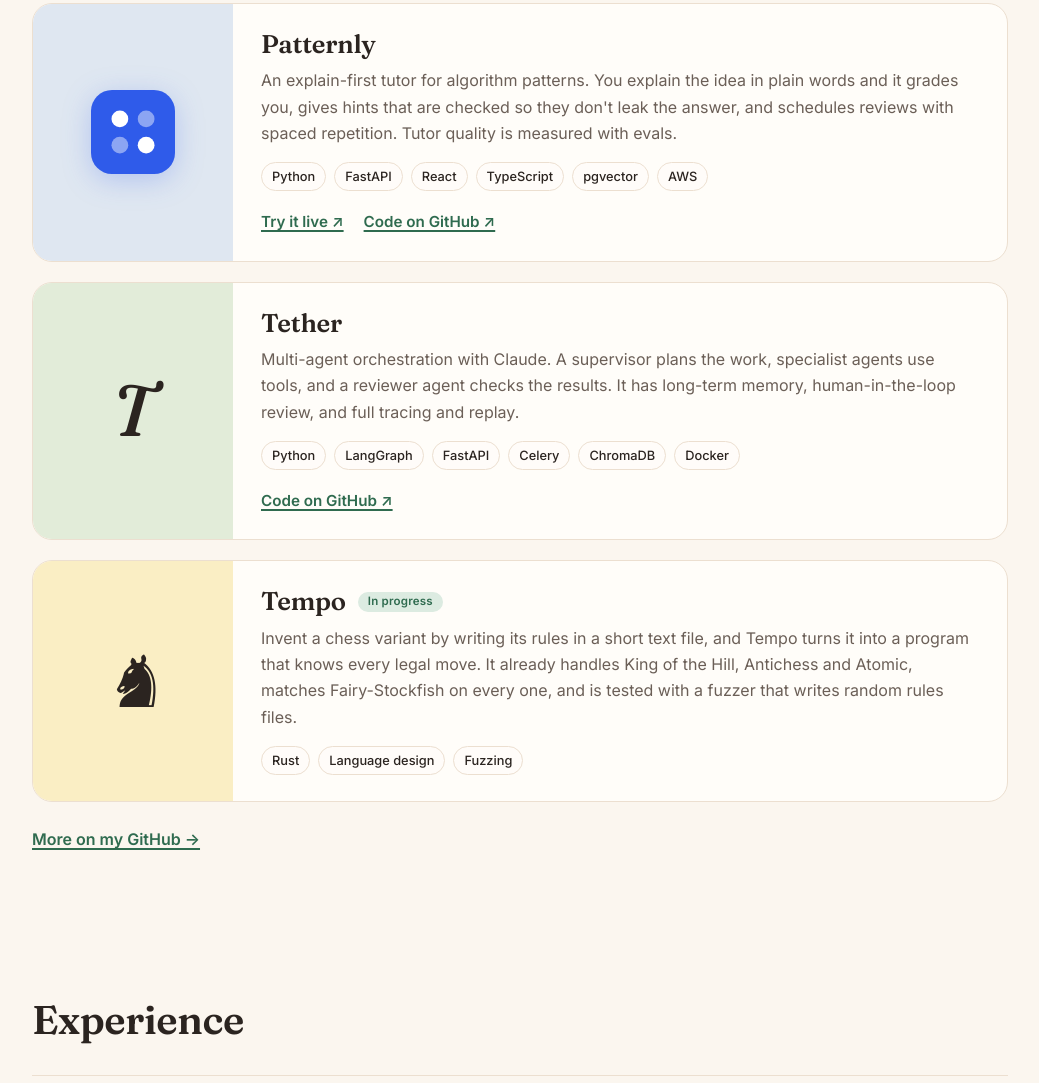
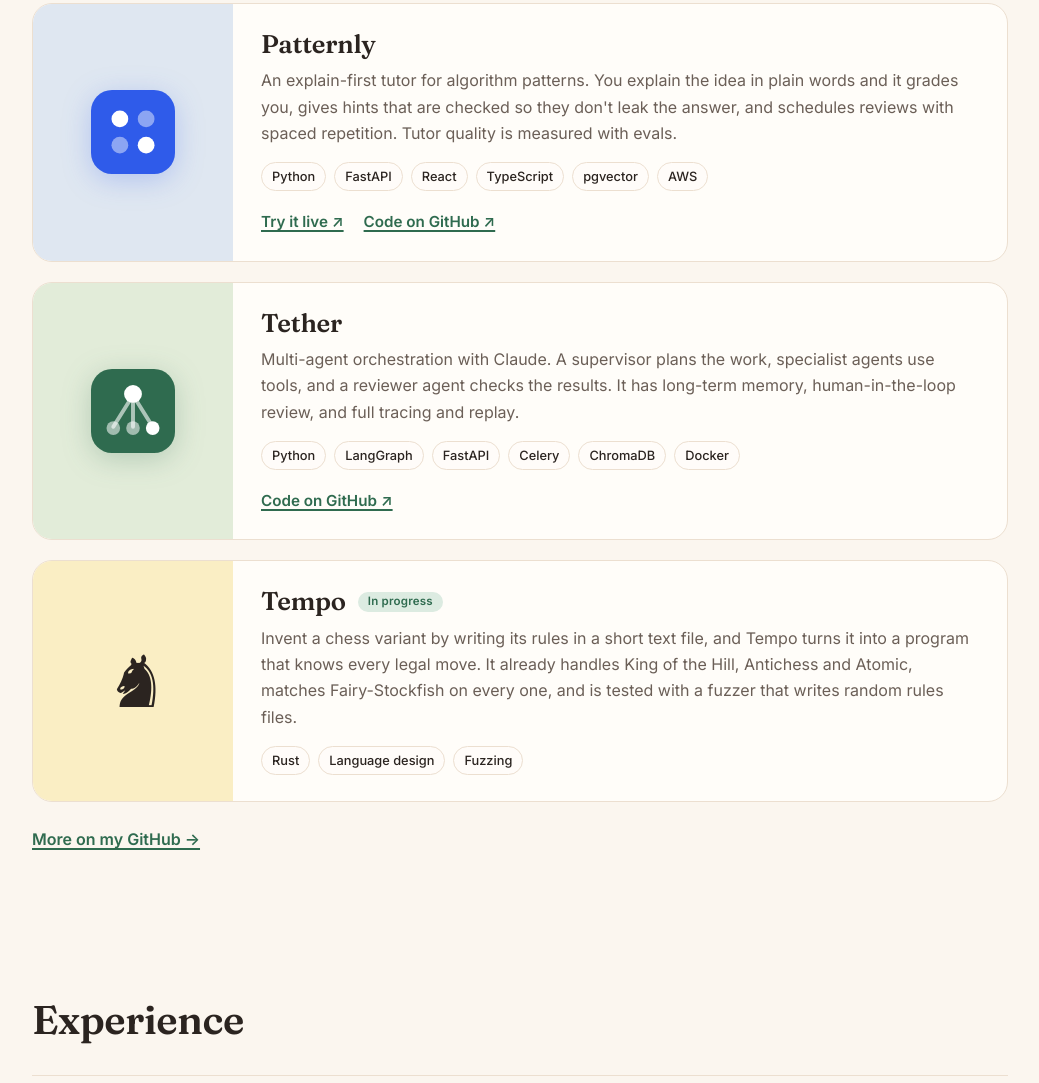
Before and after one commit to skodali31/portfolio_site, a plain HTML site: page index.html in a window 1280 px wide. Shown: the part 1337-2420 px from the top of the page, without its empty margins (120-1159 px from the left). Drawn offline with Linux system fonts and the light colour scheme.

Commit message:
Give Tether an agent-graph icon instead of a T

```diff
--- a/index.html
+++ b/index.html
@@ -8,7 +8,7 @@
   <link rel="preconnect" href="https://fonts.googleapis.com" />
   <link rel="preconnect" href="https://fonts.gstatic.com" crossorigin />
   <link href="https://fonts.googleapis.com/css2?family=Fraunces:ital,opsz,wght@0,9..144,500;0,9..144,600;1,9..144,500&family=Inter:wght@400;500;600&display=swap" rel="stylesheet" />
-  <link rel="stylesheet" href="styles.css?v=4" />
+  <link rel="stylesheet" href="styles.css?v=5" />
   <script>
     // Apply saved theme before paint to avoid a flash
     try {
@@ -117,7 +117,7 @@
         </article>
 
         <article class="project tint-sage">
-          <div class="project-art" aria-hidden="true">T</div>
+          <div class="project-art logo-art tether-art" aria-hidden="true"><svg viewBox="0 0 32 32"><rect width="32" height="32" rx="8" fill="#2f6b4f"/><g stroke="#fff" stroke-width="1.5" stroke-linecap="round" opacity=".6"><line x1="16" y1="10" x2="8.5" y2="22"/><line x1="16" y1="10" x2="16" y2="22"/><line x1="16" y1="10" x2="23.5" y2="22"/></g><circle cx="16" cy="9.5" r="3.4" fill="#fff"/><circle cx="8.5" cy="22.5" r="2.6" fill="#fff" fill-opacity=".55"/><circle cx="16" cy="22.5" r="2.6" fill="#fff" fill-opacity=".55"/><circle cx="23.5" cy="22.5" r="2.6" fill="#fff"/></svg></div>
           <div class="project-body">
             <h3>Tether</h3>
             <p>Multi-agent orchestration with Claude. A supervisor plans the work, specialist agents use tools, and a reviewer agent checks the results. It has long-term memory, human-in-the-loop review, and full tracing and replay.</p>
--- a/styles.css
+++ b/styles.css
@@ -288,3 +288,4 @@ em { font-family: var(--serif); font-style: italic; }
 
 /* Project logo in place of a letter (Patternly's own mark) */
 .project-art.logo-art svg { width: 84px; height: 84px; filter: drop-shadow(0 6px 14px rgba(47, 91, 234, .25)); }
+.project-art.tether-art svg { filter: drop-shadow(0 6px 14px rgba(47, 107, 79, .25)); }
```
